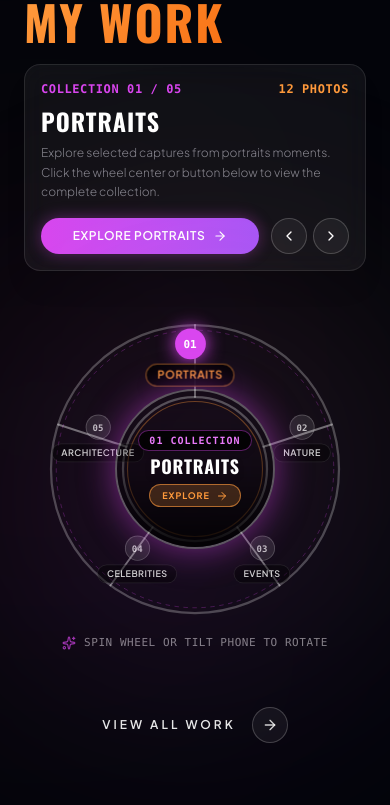
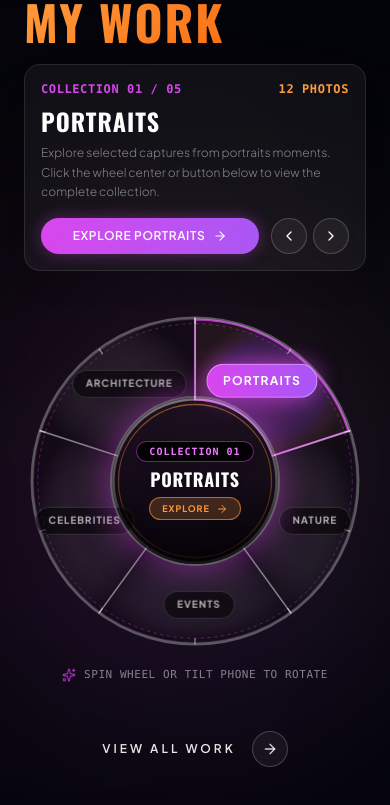
Before and after one commit to Srivathsan-09/Portfolio, a React (Vite) app: page / in a window 390 px wide. Shown: the part 2468-3273 px from the top of the page. Built offline with nearby package versions, Linux system fonts and the light colour scheme; a web font is replaced by a local one.

Commit message:
Redesign Explore My Work wheel with sleek camera aperture lens aesthetics, remove sector numbers, and optimize mobile size

```diff
--- a/src/components/Work.jsx
+++ b/src/components/Work.jsx
@@ -283,7 +283,6 @@ function ApertureWheel({ categories, activeIndex, onSelectCategory, openGalleryM
   useEffect(() => {
     const handleOrientation = (e) => {
       if (e.gamma !== null && e.gamma !== undefined) {
-        // gamma is left-to-right phone tilt in degrees [-90, 90]
         const tiltAngle = Math.min(Math.max(e.gamma, -45), 45) * 1.6;
         setRotationAngle((prev) => prev + (tiltAngle - prev) * 0.15);
       }
@@ -345,12 +344,38 @@ function ApertureWheel({ categories, activeIndex, onSelectCategory, openGalleryM
 
   const activeCategory = categories[activeIndex] || categories[0];
 
+  // Helper to draw SVG Sector Arc Path
+  const describeArc = (x, y, innerRadius, outerRadius, startAngle, endAngle) => {
+    const rad = (angle) => (angle - 90) * (Math.PI / 180);
+    const x1Outer = x + outerRadius * Math.cos(rad(startAngle));
+    const y1Outer = y + outerRadius * Math.sin(rad(startAngle));
+    const x2Outer = x + outerRadius * Math.cos(rad(endAngle));
+    const y2Outer = y + outerRadius * Math.sin(rad(endAngle));
+
+    const x1Inner = x + innerRadius * Math.cos(rad(endAngle));
+    const y1Inner = y + innerRadius * Math.sin(rad(endAngle));
+    const x2Inner = x + innerRadius * Math.cos(rad(startAngle));
+    const y2Inner = y + innerRadius * Math.sin(rad(startAngle));
+
+    const largeArcFlag = endAngle - startAngle <= 180 ? '0' : '1';
+
+    return [
+      `M ${x1Outer} ${y1Outer}`,
+      `A ${outerRadius} ${outerRadius} 0 ${largeArcFlag} 1 ${x2Outer} ${y2Outer}`,
+      `L ${x1Inner} ${y1Inner}`,
+      `A ${innerRadius} ${innerRadius} 0 ${largeArcFlag} 0 ${x2Inner} ${y2Inner}`,
+      'Z',
+    ].join(' ');
+  };
+
+  const lensStops = ['f/1.4', '35mm', 'f/2.8', '50mm', 'f/5.6', '85mm', 'f/11', '135mm', 'f/16', 'f/22'];
+
   return (
-    <div className="relative flex flex-col items-center justify-center select-none w-full max-w-[480px] mx-auto py-4">
+    <div className="relative flex flex-col items-center justify-center select-none w-full max-w-[540px] mx-auto py-2">
       {/* Outer Radial Ambient Light Glow */}
-      <div className="absolute inset-0 bg-gradient-to-tr from-[#D946EF]/20 via-[#A855F7]/10 to-[#FF9A3C]/20 rounded-full blur-[110px] pointer-events-none transform scale-110" />
+      <div className="absolute inset-0 bg-gradient-to-tr from-[#D946EF]/25 via-[#A855F7]/15 to-[#FF9A3C]/25 rounded-full blur-[120px] pointer-events-none transform scale-110" />
 
-      {/* Rotating Wheel Graphic Container */}
+      {/* Rotating Wheel Graphic Container (Larger Mobile & Desktop Size) */}
       <div
         ref={wheelRef}
         onMouseDown={handlePointerDown}
@@ -360,20 +385,63 @@ function ApertureWheel({ categories, activeIndex, onSelectCategory, openGalleryM
         onTouchStart={handlePointerDown}
         onTouchMove={handlePointerMove}
         onTouchEnd={handlePointerUp}
-        className="relative w-[300px] h-[300px] sm:w-[380px] sm:h-[380px] lg:w-[460px] lg:h-[460px] xl:w-[500px] xl:h-[500px] rounded-full flex items-center justify-center cursor-grab active:cursor-grabbing touch-none transition-transform duration-300 ease-out"
+        className="relative w-[340px] h-[340px] sm:w-[410px] sm:h-[410px] lg:w-[470px] lg:h-[470px] xl:w-[510px] xl:h-[510px] rounded-full flex items-center justify-center cursor-grab active:cursor-grabbing touch-none transition-transform duration-300 ease-out"
         style={{ transform: `rotate(${rotationAngle}deg)` }}
       >
-        {/* SVG Camera Lens Aperture Ring & Partition Lines */}
+        {/* SVG Camera Lens Aperture Ring, Sector Arcs & Lens Markings */}
         <svg viewBox="0 0 400 400" className="absolute inset-0 w-full h-full pointer-events-none transform-gpu">
-          {/* Outer Boundary Circle */}
-          <circle cx="200" cy="200" r="192" fill="none" stroke="rgba(255, 255, 255, 0.25)" strokeWidth="3" />
-          <circle cx="200" cy="200" r="185" fill="none" stroke="rgba(217, 70, 239, 0.35)" strokeWidth="1" strokeDasharray="6 6" />
+          <defs>
+            <radialGradient id="activeSectorGradient" cx="50%" cy="50%" r="50%">
+              <stop offset="0%" stopColor="#D946EF" stopOpacity="0.4" />
+              <stop offset="70%" stopColor="#A855F7" stopOpacity="0.2" />
+              <stop offset="100%" stopColor="#FF9A3C" stopOpacity="0.05" />
+            </radialGradient>
+            <radialGradient id="inactiveSectorGradient" cx="50%" cy="50%" r="50%">
+              <stop offset="0%" stopColor="#ffffff" stopOpacity="0.04" />
+              <stop offset="100%" stopColor="#000000" stopOpacity="0.2" />
+            </radialGradient>
+          </defs>
 
-          {/* Inner Lens Hub Circle */}
-          <circle cx="200" cy="200" r="96" fill="none" stroke="rgba(255, 255, 255, 0.3)" strokeWidth="3" />
-          <circle cx="200" cy="200" r="90" fill="none" stroke="rgba(255, 154, 60, 0.4)" strokeWidth="1.5" />
+          {/* 5 Sector Arcs */}
+          {[0, 72, 144, 216, 288].map((startAngle, idx) => {
+            const isSelected = activeIndex === idx;
+            const pathData = describeArc(200, 200, 96, 190, startAngle, startAngle + 72);
+            return (
+              <path
+                key={idx}
+                d={pathData}
+                fill={isSelected ? 'url(#activeSectorGradient)' : 'url(#inactiveSectorGradient)'}
+                stroke={isSelected ? 'rgba(217, 70, 239, 0.8)' : 'rgba(255, 255, 255, 0.15)'}
+                strokeWidth={isSelected ? '2.5' : '1'}
+                className="transition-all duration-300"
+              />
+            );
+          })}
 
-          {/* 5 Radial Partition Lines (Directly mirroring reference drawing) */}
+          {/* Outer Boundary Camera Lens Rim */}
+          <circle cx="200" cy="200" r="192" fill="none" stroke="rgba(255, 255, 255, 0.3)" strokeWidth="3" />
+          <circle cx="200" cy="200" r="185" fill="none" stroke="rgba(217, 70, 239, 0.4)" strokeWidth="1" strokeDasharray="4 4" />
+
+          {/* Lens Aperture Stop Ticks & Markings Around Rim */}
+          {lensStops.map((stop, i) => {
+            const angle = i * 36;
+            const rad = (angle - 90) * (Math.PI / 180);
+            const x1 = 200 + 185 * Math.cos(rad);
+            const y1 = 200 + 185 * Math.sin(rad);
+            const x2 = 200 + 192 * Math.cos(rad);
+            const y2 = 200 + 192 * Math.sin(rad);
+            return (
+              <g key={i}>
+                <line x1={x1} y1={y1} x2={x2} y2={y2} stroke="rgba(255, 255, 255, 0.5)" strokeWidth="1.5" />
+              </g>
+            );
+          })}
+
+          {/* Inner Lens Hub Ring */}
+          <circle cx="200" cy="200" r="96" fill="none" stroke="rgba(255, 255, 255, 0.35)" strokeWidth="3" />
+          <circle cx="200" cy="200" r="90" fill="none" stroke="rgba(255, 154, 60, 0.5)" strokeWidth="1.5" />
+
+          {/* 5 Spoke Partition Lines */}
           {[0, 72, 144, 216, 288].map((angle, idx) => {
             const rad = (angle - 90) * (Math.PI / 180);
             const x1 = 200 + 96 * Math.cos(rad);
@@ -387,17 +455,17 @@ function ApertureWheel({ categories, activeIndex, onSelectCategory, openGalleryM
                 y1={y1}
                 x2={x2}
                 y2={y2}
-                stroke="rgba(255, 255, 255, 0.4)"
-                strokeWidth="2.5"
+                stroke="rgba(255, 255, 255, 0.35)"
+                strokeWidth="2"
                 strokeLinecap="round"
               />
             );
           })}
         </svg>
 
-        {/* 5 Category Radial Sector Buttons */}
+        {/* 5 Category Radial Title Pills (NO 01, 02, 03... badges!) */}
         {categories.map((cat, idx) => {
-          const angleDeg = idx * 72 - 90;
+          const angleDeg = idx * 72 - 90 + 36; // Center of sector arc
           const rad = angleDeg * (Math.PI / 180);
           const radius = 144;
           const x = 50 + (radius / 200) * 50 * Math.cos(rad);
@@ -418,25 +486,14 @@ function ApertureWheel({ categories, activeIndex, onSelectCategory, openGalleryM
                 top: `${y}%`,
                 transform: `translate(-50%, -50%) rotate(${-rotationAngle}deg)`,
               }}
-              className={`absolute flex flex-col items-center justify-center p-2 transition-all duration-300 cursor-pointer ${
-                isSelected
-                  ? 'scale-110 z-20 font-bold'
-                  : 'scale-90 text-white/60 hover:text-white hover:scale-100'
+              className={`absolute flex items-center justify-center transition-all duration-300 cursor-pointer ${
+                isSelected ? 'scale-110 z-20' : 'scale-90 opacity-75 hover:opacity-100 hover:scale-100'
               }`}
             >
-              <div
-                className={`w-7 h-7 sm:w-8 sm:h-8 rounded-full flex items-center justify-center text-[10px] sm:text-xs font-mono font-bold transition-all ${
-                  isSelected
-                    ? 'bg-[#D946EF] text-white shadow-[0_0_16px_#D946EF]'
-                    : 'bg-white/10 text-white/70 border border-white/20'
-                }`}
-              >
-                {cat.num}
-              </div>
-              <span className={`text-[10px] sm:text-xs font-semibold uppercase tracking-wider mt-1 whitespace-nowrap px-2.5 py-0.5 rounded-full transition-all ${
+              <span className={`text-[11px] sm:text-xs font-bold uppercase tracking-widest whitespace-nowrap px-3.5 py-1.5 rounded-full transition-all ${
                 isSelected
-                  ? 'bg-black/80 text-[#FF9A3C] border border-[#FF9A3C]/50 backdrop-blur-md shadow-lg'
-                  : 'bg-black/40 text-white/80 border border-white/10'
+                  ? 'bg-gradient-to-r from-[#D946EF] to-[#A855F7] text-white border border-white/40 shadow-[0_0_20px_rgba(217,70,239,0.7)]'
+                  : 'bg-black/70 text-white/90 border border-white/20 hover:border-white/40 backdrop-blur-md'
               }`}>
                 {cat.title}
               </span>
@@ -444,14 +501,14 @@ function ApertureWheel({ categories, activeIndex, onSelectCategory, openGalleryM
           );
         })}
 
-        {/* Center Iris Lens Hub (High Contrast Readability for COLLECTION) */}
+        {/* Center Camera Viewfinder Iris (High Contrast Readability for COLLECTION) */}
         <div
           onClick={(e) => {
             e.stopPropagation();
             openGalleryModal(activeCategory.title);
           }}
           style={{ transform: `rotate(${-rotationAngle}deg)` }}
-          className="absolute w-[160px] h-[160px] sm:w-[190px] sm:h-[190px] lg:w-[230px] lg:h-[230px] xl:w-[250px] xl:h-[250px] rounded-full overflow-hidden border-2 border-white/30 shadow-[0_0_35px_rgba(217,70,239,0.5)] cursor-pointer group transition-transform duration-500 hover:scale-105 z-30"
+          className="absolute w-[170px] h-[170px] sm:w-[200px] sm:h-[200px] lg:w-[235px] lg:h-[235px] xl:w-[255px] xl:h-[255px] rounded-full overflow-hidden border-2 border-white/30 shadow-[0_0_35px_rgba(217,70,239,0.5)] cursor-pointer group transition-transform duration-500 hover:scale-105 z-30"
         >
           {/* Active Image */}
           <img
@@ -463,10 +520,16 @@ function ApertureWheel({ categories, activeIndex, onSelectCategory, openGalleryM
           {/* Aperture Shutter Gradient Overlay */}
           <div className="absolute inset-0 bg-gradient-to-t from-black/85 via-black/30 to-transparent group-hover:from-black/60 transition-colors" />
 
+          {/* Viewfinder Target Focus Reticle Corners */}
+          <div className="absolute top-3 left-3 w-3 h-3 border-t-2 border-l-2 border-[#FF9A3C]/80 pointer-events-none" />
+          <div className="absolute top-3 right-3 w-3 h-3 border-t-2 border-r-2 border-[#FF9A3C]/80 pointer-events-none" />
+          <div className="absolute bottom-3 left-3 w-3 h-3 border-b-2 border-l-2 border-[#FF9A3C]/80 pointer-events-none" />
+          <div className="absolute bottom-3 right-3 w-3 h-3 border-b-2 border-r-2 border-[#FF9A3C]/80 pointer-events-none" />
+
           {/* Center Lens CTA Details */}
           <div className="absolute inset-0 flex flex-col items-center justify-center p-3 text-center z-10">
-            <span className="text-[10px] sm:text-[11px] font-mono text-[#E879F9] font-bold tracking-widest uppercase bg-black/80 px-2.5 py-0.5 rounded-full border border-[#D946EF]/40 shadow-md backdrop-blur-md mb-0.5">
-              {activeCategory.num} COLLECTION
+            <span className="text-[10px] sm:text-[11px] font-mono text-[#E879F9] font-bold tracking-widest uppercase bg-black/85 px-3 py-0.5 rounded-full border border-[#D946EF]/50 shadow-md backdrop-blur-md mb-1">
+              COLLECTION {activeCategory.num}
             </span>
             <h4 className="font-oswald text-lg sm:text-xl font-bold text-white uppercase leading-tight my-0.5 drop-shadow-md">
               {activeCategory.title}
```
